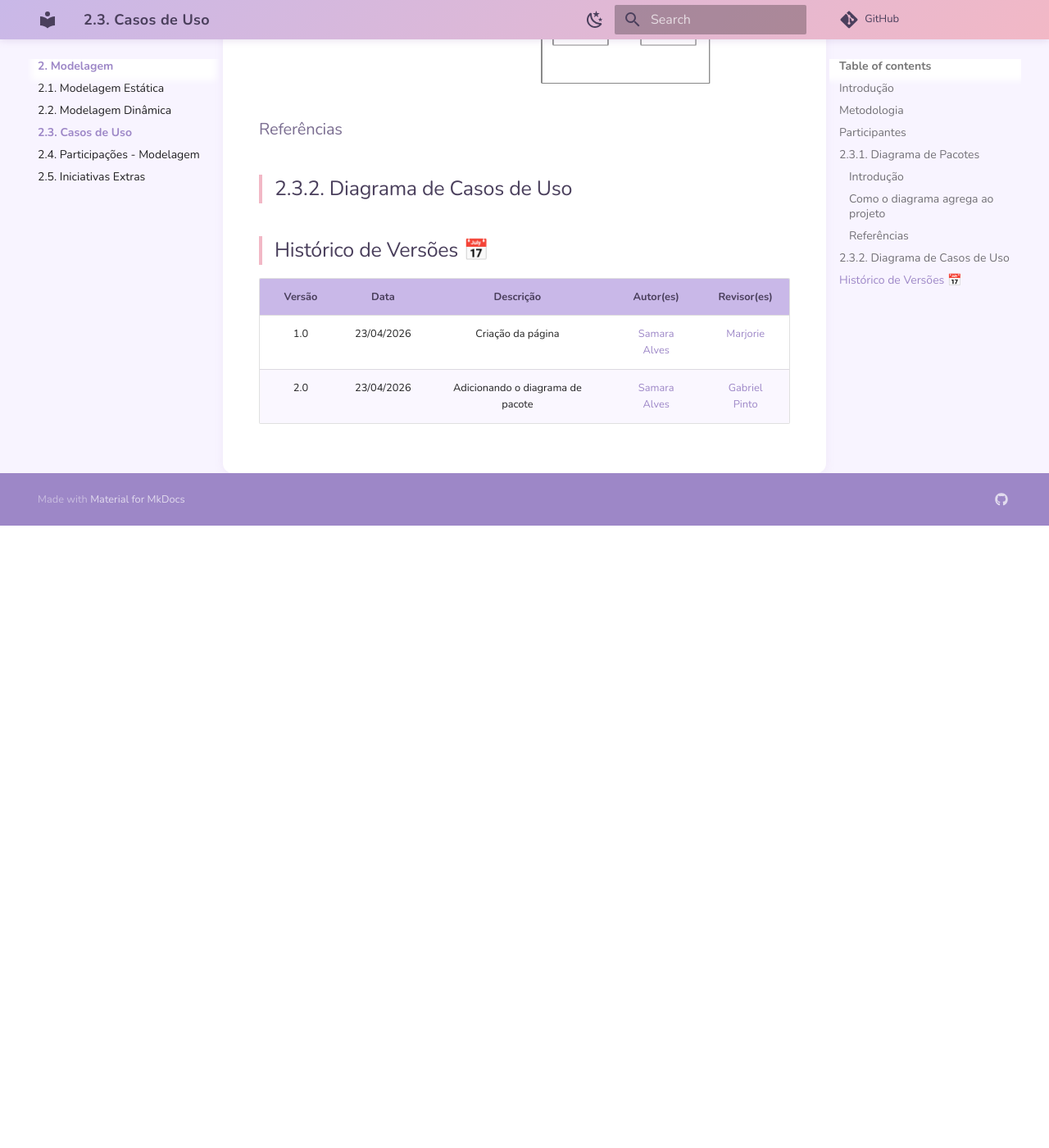
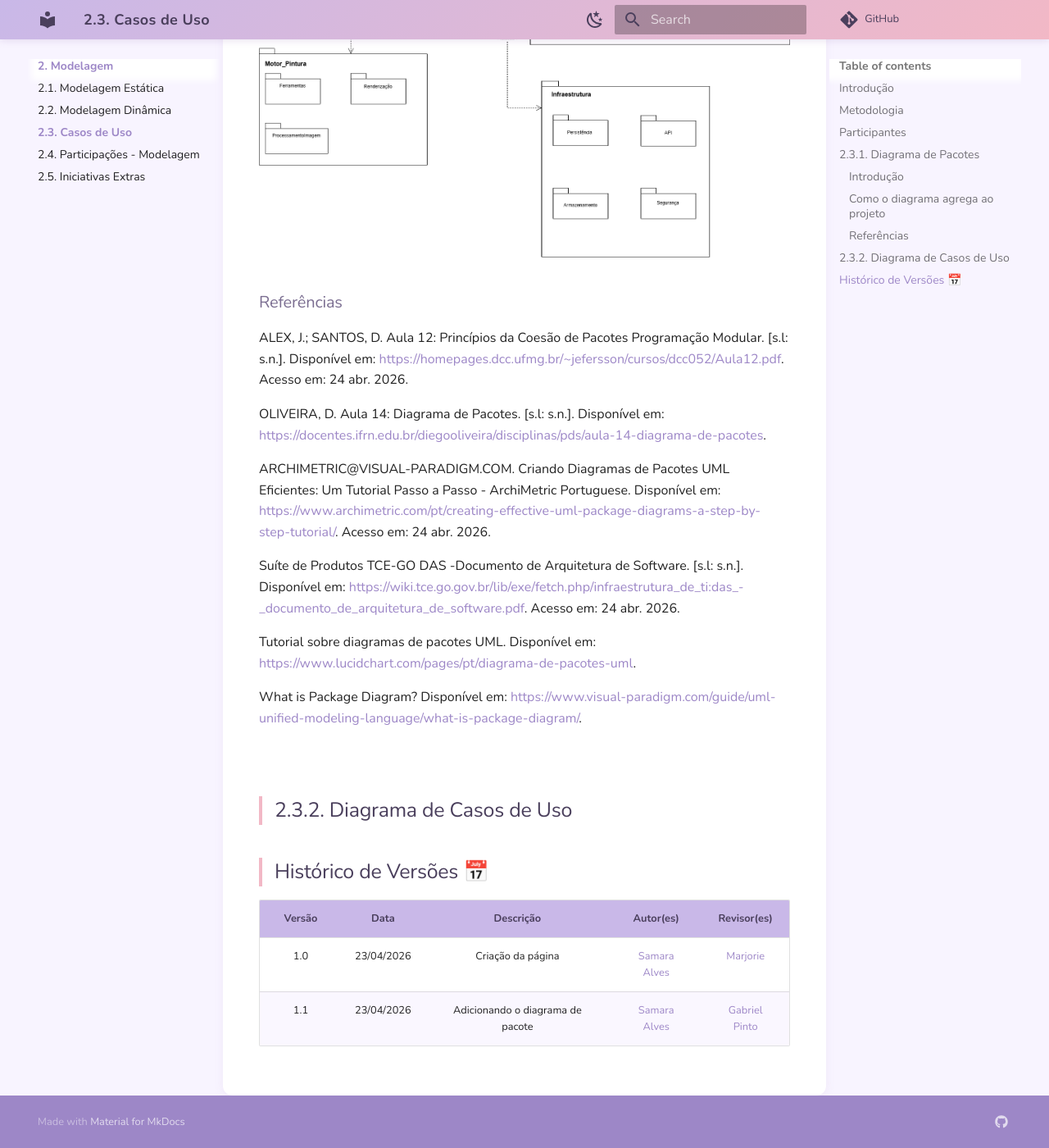
Before and after one commit to UnBArqDsw2026-1-Turma01/2026.1-T01-G08_MinhaTirinha_Entrega_02, an MkDocs documentation site: the page built from docs/Modelagem/2.3.ModelagemOrganizacionalCasosDeUso.md, in a window 1280 px wide and 1400 px high, scrolled down 2518 px. Shown: the whole window at 82% size. Built offline with MkDocs 1.6.1 and Material for MkDocs 9.7.7, drawn with Linux system fonts in a browser that asks for light colours; comment, search, counter and statistics services are not loaded; before the commit the page ends 3159 px from its top, so only the background shows below that; some of the changed text lies outside the part shown.

Commit message:
docs: documentação

```diff
--- a/docs/Modelagem/2.3.ModelagemOrganizacionalCasosDeUso.md
+++ b/docs/Modelagem/2.3.ModelagemOrganizacionalCasosDeUso.md
@@ -47,11 +47,32 @@
 - Promover a separação de responsabilidades entre os componentes;
 - Auxiliar no planejamento e na divisão do trabalho em equipe.
 
+<p align="center"><strong>Tabela 2: Participantes</strong></p>
+
+| Nome | Função | Data |
+|------|--------|------|
+| [Samara Alves](https://github.com/SamaraAlvess) | Diagrama de Pacotes | 21/04/2026 |
+| [Ana Carolina](https://github.com/anawcarol) | Diagrama de Pacotes | 21/04/2026 |
+
 <p align="center"><em>Figura 1: Diagrama de Pacotes</em></p>
 
 ![Diagrama de Pacote](../assets/Diagrama_pacotes.png)
 
 ### Referências
+
+ALEX, J.; SANTOS, D. Aula 12: Princípios da Coesão de Pacotes Programação Modular. [s.l: s.n.]. Disponível em: <https://homepages.dcc.ufmg.br/~jefersson/cursos/dcc052/Aula12.pdf>. Acesso em: 24 abr. 2026.
+
+‌OLIVEIRA, D. Aula 14: Diagrama de Pacotes. [s.l: s.n.]. Disponível em: <https://docentes.ifrn.edu.br/diegooliveira/disciplinas/pds/aula-14-diagrama-de-pacotes>.
+
+‌ARCHIMETRIC@VISUAL-PARADIGM.COM. Criando Diagramas de Pacotes UML Eficientes: Um Tutorial Passo a Passo - ArchiMetric Portuguese. Disponível em: <https://www.archimetric.com/pt/creating-effective-uml-package-diagrams-a-step-by-step-tutorial/>. Acesso em: 24 abr. 2026.
+
+Suíte de Produtos TCE-GO DAS -Documento de Arquitetura de Software. [s.l: s.n.]. Disponível em: <https://wiki.tce.go.gov.br/lib/exe/fetch.php/infraestrutura_de_ti:das_-_documento_de_arquitetura_de_software.pdf>. Acesso em: 24 abr. 2026.
+
+‌Tutorial sobre diagramas de pacotes UML. Disponível em: <https://www.lucidchart.com/pages/pt/diagrama-de-pacotes-uml>.
+
+‌What is Package Diagram? Disponível em: <https://www.visual-paradigm.com/guide/uml-unified-modeling-language/what-is-package-diagram/>.
+
+‌
 
 ## 2.3.2. Diagrama de Casos de Uso
 
@@ -63,4 +84,4 @@
 | Versão | Data | Descrição | Autor(es) | Revisor(es) |
 | :--: | :--: | :--: | :--: | :--: |
 | 1.0 | 23/04/2026 | Criação da página | [Samara Alves](https://github.com/SamaraAlvess) | [Marjorie](https://github.com/Marjoriemitzi) |
-| 2.0 | 23/04/2026 | Adicionando o diagrama de pacote | [Samara Alves](https://github.com/SamaraAlvess) | [Gabriel Pinto](https://github.com/GabrielSPinto) |
+| 1.1 | 23/04/2026 | Adicionando o diagrama de pacote | [Samara Alves](https://github.com/SamaraAlvess) | [Gabriel Pinto](https://github.com/GabrielSPinto) |
```
